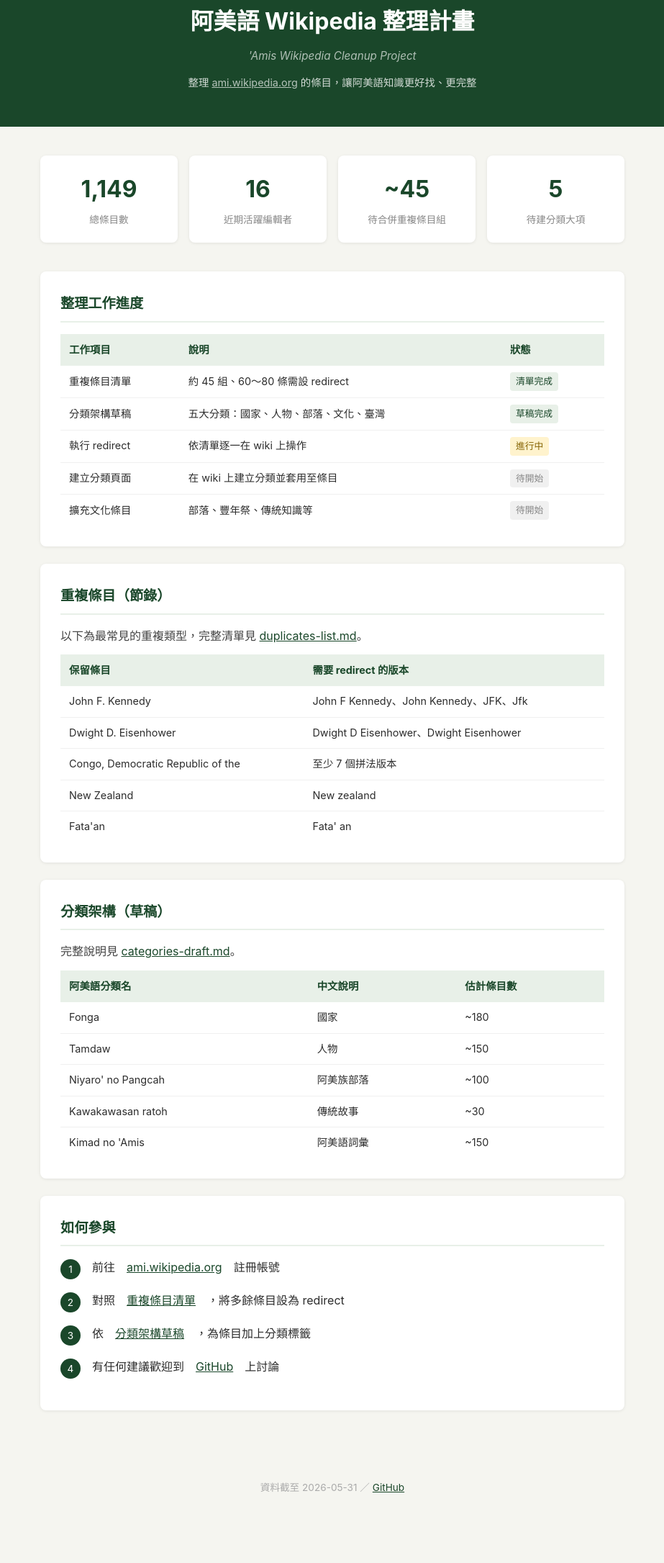
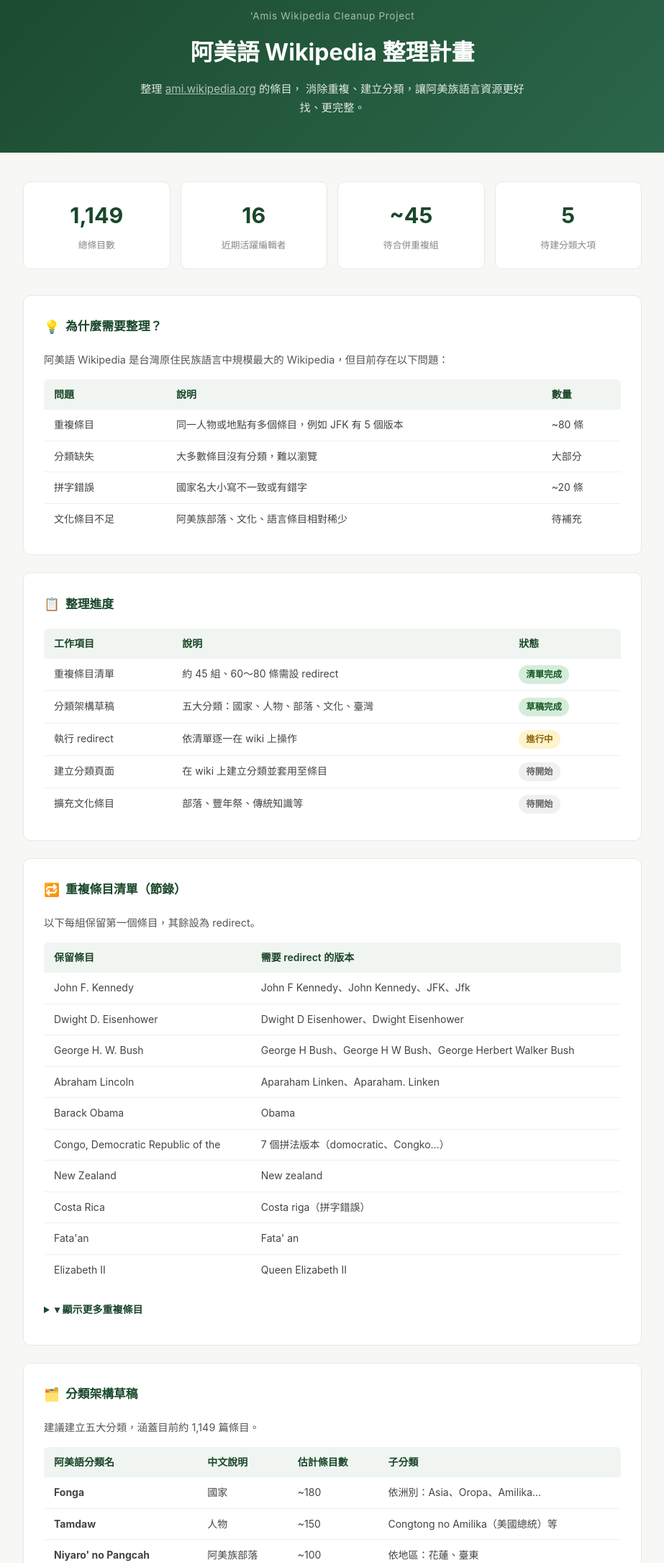
Before and after one commit to ss1111119/ami-wiki-cleanup, a plain HTML site: page index.html in a window 1280 px wide. Shown: the part 45-2216 px from the top of the page at 72% size, without its empty margins (178-1101 px from the left). Before the commit the page ends 2155 px from the top, so only its background shows below. Drawn offline with Linux system fonts and the light colour scheme.

Commit message:
redesign: 重新設計首頁，加入完整內容與摺疊清單

```diff
--- a/index.html
+++ b/index.html
@@ -5,286 +5,258 @@
   <meta name="viewport" content="width=device-width, initial-scale=1.0">
   <title>阿美語 Wikipedia 整理計畫</title>
   <style>
-    * { box-sizing: border-box; margin: 0; padding: 0; }
+    *, *::before, *::after { box-sizing: border-box; margin: 0; padding: 0; }
 
     body {
       font-family: -apple-system, BlinkMacSystemFont, "Segoe UI", "Noto Sans TC", sans-serif;
-      background: #f5f5f0;
-      color: #2c2c2c;
-      line-height: 1.7;
+      background: #f7f7f5;
+      color: #222;
+      font-size: 15px;
+      line-height: 1.75;
     }
 
+    /* ── Header ── */
     header {
-      background: #1a472a;
+      background: linear-gradient(135deg, #1a472a 0%, #2d6a4f 100%);
       color: white;
-      padding: 48px 24px;
+      padding: 56px 24px 48px;
       text-align: center;
     }
+    header .lang { font-size: 0.85rem; opacity: 0.6; letter-spacing: 0.05em; margin-bottom: 10px; }
+    header h1 { font-size: 2rem; font-weight: 700; margin-bottom: 10px; }
+    header .desc { opacity: 0.85; font-size: 0.95rem; max-width: 540px; margin: 0 auto; }
+    header a { color: rgba(255,255,255,0.75); }
 
-    header h1 {
-      font-size: 2rem;
-      margin-bottom: 8px;
+    /* ── Layout ── */
+    main { max-width: 900px; margin: 0 auto; padding: 40px 20px 60px; }
+
+    /* ── Stats ── */
+    .stats {
+      display: grid;
+      grid-template-columns: repeat(4, 1fr);
+      gap: 14px;
+      margin-bottom: 36px;
     }
+    @media (max-width: 600px) { .stats { grid-template-columns: repeat(2, 1fr); } }
+    .stat {
+      background: white;
+      border-radius: 10px;
+      padding: 20px 16px;
+      text-align: center;
+      border: 1px solid #e8e8e4;
+    }
+    .stat .n { font-size: 1.9rem; font-weight: 700; color: #1a472a; }
+    .stat .l { font-size: 0.8rem; color: #888; margin-top: 4px; }
 
-    header p {
-      opacity: 0.8;
-      font-size: 1rem;
-    }
-
-    .subtitle {
-      font-style: italic;
-      font-size: 0.95rem;
-      margin-top: 4px;
-      opacity: 0.65;
-    }
-
-    main {
-      max-width: 860px;
-      margin: 0 auto;
-      padding: 40px 24px;
-    }
-
-    .stats {
-      display: flex;
-      gap: 16px;
-      margin-bottom: 40px;
-      flex-wrap: wrap;
-    }
-
-    .stat-card {
-      flex: 1;
-      min-width: 160px;
+    /* ── Card ── */
+    .card {
       background: white;
-      border-radius: 8px;
-      padding: 20px;
-      text-align: center;
-      box-shadow: 0 1px 4px rgba(0,0,0,0.08);
-    }
-
-    .stat-card .number {
-      font-size: 2rem;
-      font-weight: bold;
-      color: #1a472a;
-    }
-
-    .stat-card .label {
-      font-size: 0.85rem;
-      color: #888;
-      margin-top: 4px;
-    }
-
-    section {
-      background: white;
-      border-radius: 8px;
+      border-radius: 10px;
+      border: 1px solid #e8e8e4;
       padding: 28px;
       margin-bottom: 24px;
-      box-shadow: 0 1px 4px rgba(0,0,0,0.08);
     }
+    .card h2 {
+      font-size: 1.05rem;
+      font-weight: 700;
+      color: #1a472a;
+      margin-bottom: 18px;
+      display: flex;
+      align-items: center;
+      gap: 8px;
+    }
+    .card h2 .icon { font-size: 1.1rem; }
+    .card p { color: #555; margin-bottom: 14px; font-size: 0.9rem; }
 
-    section h2 {
-      font-size: 1.2rem;
-      color: #1a472a;
-      margin-bottom: 16px;
-      padding-bottom: 8px;
-      border-bottom: 2px solid #e8f0e8;
-    }
-
-    section p {
-      margin-bottom: 12px;
-      color: #444;
-    }
-
-    table {
-      width: 100%;
-      border-collapse: collapse;
-      font-size: 0.9rem;
-    }
-
-    th {
-      background: #e8f0e8;
-      text-align: left;
-      padding: 10px 12px;
-      color: #1a472a;
-    }
-
-    td {
-      padding: 9px 12px;
-      border-bottom: 1px solid #f0f0f0;
-    }
-
+    /* ── Table ── */
+    table { width: 100%; border-collapse: collapse; font-size: 0.875rem; }
+    th { background: #f0f5f1; color: #1a472a; text-align: left; padding: 9px 14px; font-weight: 600; }
+    th:first-child { border-radius: 6px 0 0 0; }
+    th:last-child { border-radius: 0 6px 0 0; }
+    td { padding: 9px 14px; border-bottom: 1px solid #f0f0ec; color: #444; vertical-align: top; }
     tr:last-child td { border-bottom: none; }
     tr:hover td { background: #fafff8; }
 
+    /* ── Badge ── */
     .badge {
       display: inline-block;
-      background: #e8f0e8;
-      color: #1a472a;
-      border-radius: 4px;
-      padding: 2px 8px;
-      font-size: 0.8rem;
-      margin-right: 4px;
+      padding: 2px 10px;
+      border-radius: 20px;
+      font-size: 0.78rem;
+      font-weight: 600;
+      white-space: nowrap;
     }
+    .done  { background: #d4edda; color: #155724; }
+    .doing { background: #fff3cd; color: #856404; }
+    .todo  { background: #f0f0f0; color: #666; }
 
-    .steps {
-      counter-reset: step;
-      list-style: none;
-      padding: 0;
+    /* ── Steps ── */
+    .steps { list-style: none; }
+    .steps li {
+      display: flex;
+      gap: 14px;
+      align-items: flex-start;
+      margin-bottom: 14px;
+      font-size: 0.9rem;
+      color: #444;
     }
-
-    .steps li {
-      counter-increment: step;
-      display: flex;
-      align-items: flex-start;
-      gap: 16px;
-      margin-bottom: 16px;
-    }
-
-    .steps li::before {
-      content: counter(step);
+    .step-num {
       background: #1a472a;
       color: white;
-      width: 28px;
-      height: 28px;
+      width: 26px;
+      height: 26px;
       border-radius: 50%;
       display: flex;
       align-items: center;
       justify-content: center;
-      font-size: 0.85rem;
+      font-size: 0.78rem;
+      font-weight: 700;
       flex-shrink: 0;
       margin-top: 2px;
     }
 
-    a {
+    /* ── Details / accordion ── */
+    details { margin-top: 14px; }
+    summary {
+      cursor: pointer;
       color: #1a472a;
-      text-decoration: underline;
+      font-size: 0.875rem;
+      font-weight: 600;
+      padding: 8px 0;
+      user-select: none;
     }
+    summary:hover { opacity: 0.75; }
+    details[open] summary { margin-bottom: 12px; }
 
-    footer {
-      text-align: center;
-      padding: 32px;
-      font-size: 0.85rem;
-      color: #aaa;
-    }
+    a { color: #1a472a; }
+    footer { text-align: center; padding: 28px; font-size: 0.8rem; color: #bbb; }
   </style>
 </head>
 <body>
 
 <header>
+  <div class="lang">'Amis Wikipedia Cleanup Project</div>
   <h1>阿美語 Wikipedia 整理計畫</h1>
-  <p class="subtitle">'Amis Wikipedia Cleanup Project</p>
-  <p style="margin-top:12px; font-size:0.9rem;">整理 <a href="https://ami.wikipedia.org" style="color:rgba(255,255,255,0.85)">ami.wikipedia.org</a> 的條目，讓阿美語知識更好找、更完整</p>
+  <p class="desc">
+    整理 <a href="https://ami.wikipedia.org" target="_blank">ami.wikipedia.org</a> 的條目，
+    消除重複、建立分類，讓阿美族語言資源更好找、更完整。
+  </p>
 </header>
 
 <main>
 
+  <!-- Stats -->
   <div class="stats">
-    <div class="stat-card">
-      <div class="number">1,149</div>
-      <div class="label">總條目數</div>
-    </div>
-    <div class="stat-card">
-      <div class="number">16</div>
-      <div class="label">近期活躍編輯者</div>
-    </div>
-    <div class="stat-card">
-      <div class="number">~45</div>
-      <div class="label">待合併重複條目組</div>
-    </div>
-    <div class="stat-card">
-      <div class="number">5</div>
-      <div class="label">待建分類大項</div>
-    </div>
+    <div class="stat"><div class="n">1,149</div><div class="l">總條目數</div></div>
+    <div class="stat"><div class="n">16</div><div class="l">近期活躍編輯者</div></div>
+    <div class="stat"><div class="n">~45</div><div class="l">待合併重複組</div></div>
+    <div class="stat"><div class="n">5</div><div class="l">待建分類大項</div></div>
   </div>
 
-  <section>
-    <h2>整理工作進度</h2>
+  <!-- 為什麼要整理 -->
+  <div class="card">
+    <h2><span class="icon">💡</span> 為什麼需要整理？</h2>
+    <p>阿美語 Wikipedia 是台灣原住民族語言中規模最大的 Wikipedia，但目前存在以下問題：</p>
     <table>
-      <thead>
-        <tr>
-          <th>工作項目</th>
-          <th>說明</th>
-          <th>狀態</th>
-        </tr>
-      </thead>
+      <thead><tr><th>問題</th><th>說明</th><th>數量</th></tr></thead>
       <tbody>
-        <tr>
-          <td>重複條目清單</td>
-          <td>約 45 組、60～80 條需設 redirect</td>
-          <td><span class="badge">清單完成</span></td>
-        </tr>
-        <tr>
-          <td>分類架構草稿</td>
-          <td>五大分類：國家、人物、部落、文化、臺灣</td>
-          <td><span class="badge">草稿完成</span></td>
-        </tr>
-        <tr>
-          <td>執行 redirect</td>
-          <td>依清單逐一在 wiki 上操作</td>
-          <td><span class="badge" style="background:#fff3cd;color:#856404;">進行中</span></td>
-        </tr>
-        <tr>
-          <td>建立分類頁面</td>
-          <td>在 wiki 上建立分類並套用至條目</td>
-          <td><span class="badge" style="background:#f0f0f0;color:#888;">待開始</span></td>
-        </tr>
-        <tr>
-          <td>擴充文化條目</td>
-          <td>部落、豐年祭、傳統知識等</td>
-          <td><span class="badge" style="background:#f0f0f0;color:#888;">待開始</span></td>
-        </tr>
+        <tr><td>重複條目</td><td>同一人物或地點有多個條目，例如 JFK 有 5 個版本</td><td>~80 條</td></tr>
+        <tr><td>分類缺失</td><td>大多數條目沒有分類，難以瀏覽</td><td>大部分</td></tr>
+        <tr><td>拼字錯誤</td><td>國家名大小寫不一致或有錯字</td><td>~20 條</td></tr>
+        <tr><td>文化條目不足</td><td>阿美族部落、文化、語言條目相對稀少</td><td>待補充</td></tr>
       </tbody>
     </table>
-  </section>
+  </div>
 
-  <section>
-    <h2>重複條目（節錄）</h2>
-    <p>以下為最常見的重複類型，完整清單見 <a href="duplicates/duplicates-list.md">duplicates-list.md</a>。</p>
+  <!-- 進度 -->
+  <div class="card">
+    <h2><span class="icon">📋</span> 整理進度</h2>
     <table>
-      <thead>
-        <tr><th>保留條目</th><th>需要 redirect 的版本</th></tr>
-      </thead>
+      <thead><tr><th>工作項目</th><th>說明</th><th>狀態</th></tr></thead>
+      <tbody>
+        <tr><td>重複條目清單</td><td>約 45 組、60～80 條需設 redirect</td><td><span class="badge done">清單完成</span></td></tr>
+        <tr><td>分類架構草稿</td><td>五大分類：國家、人物、部落、文化、臺灣</td><td><span class="badge done">草稿完成</span></td></tr>
+        <tr><td>執行 redirect</td><td>依清單逐一在 wiki 上操作</td><td><span class="badge doing">進行中</span></td></tr>
+        <tr><td>建立分類頁面</td><td>在 wiki 上建立分類並套用至條目</td><td><span class="badge todo">待開始</span></td></tr>
+        <tr><td>擴充文化條目</td><td>部落、豐年祭、傳統知識等</td><td><span class="badge todo">待開始</span></td></tr>
+      </tbody>
+    </table>
+  </div>
+
+  <!-- 重複條目 -->
+  <div class="card">
+    <h2><span class="icon">🔁</span> 重複條目清單（節錄）</h2>
+    <p>以下每組保留第一個條目，其餘設為 redirect。</p>
+    <table>
+      <thead><tr><th>保留條目</th><th>需要 redirect 的版本</th></tr></thead>
       <tbody>
         <tr><td>John F. Kennedy</td><td>John F Kennedy、John Kennedy、JFK、Jfk</td></tr>
         <tr><td>Dwight D. Eisenhower</td><td>Dwight D Eisenhower、Dwight Eisenhower</td></tr>
-        <tr><td>Congo, Democratic Republic of the</td><td>至少 7 個拼法版本</td></tr>
+        <tr><td>George H. W. Bush</td><td>George H Bush、George H W Bush、George Herbert Walker Bush</td></tr>
+        <tr><td>Abraham Lincoln</td><td>Aparaham Linken、Aparaham. Linken</td></tr>
+        <tr><td>Barack Obama</td><td>Obama</td></tr>
+        <tr><td>Congo, Democratic Republic of the</td><td>7 個拼法版本（domocratic、Congko…）</td></tr>
         <tr><td>New Zealand</td><td>New zealand</td></tr>
+        <tr><td>Costa Rica</td><td>Costa riga（拼字錯誤）</td></tr>
         <tr><td>Fata'an</td><td>Fata' an</td></tr>
+        <tr><td>Elizabeth II</td><td>Queen Elizabeth II</td></tr>
       </tbody>
     </table>
-  </section>
+    <details>
+      <summary>▾ 顯示更多重複條目</summary>
+      <table>
+        <thead><tr><th>保留條目</th><th>需要 redirect 的版本</th></tr></thead>
+        <tbody>
+          <tr><td>Franklin D. Roosevelt</td><td>Franklin D Roosevelt、Franklin Roosevelt</td></tr>
+          <tr><td>Harry S. Truman</td><td>Harry S Truman、Harry Truman</td></tr>
+          <tr><td>Lyndon B. Johnson</td><td>Lyndon B Johnson、Lyndon Johnson</td></tr>
+          <tr><td>Ulysses S. Grant</td><td>Ulysses S Grant、Ulysses Grant</td></tr>
+          <tr><td>Warren G. Harding</td><td>Warren G Harding、Warren Harding</td></tr>
+          <tr><td>James A. Garfield</td><td>James A Garfield、James Garfield</td></tr>
+          <tr><td>James K. Polk</td><td>James K Polk、James Polk</td></tr>
+          <tr><td>Chester A. Arthur</td><td>Chester A Arthur、Chester Arthur</td></tr>
+          <tr><td>Rutherford B. Hayes</td><td>Rutherford B Hayes、Rutherford Hayes</td></tr>
+          <tr><td>Bill Clinton</td><td>William Jefferson Clinton</td></tr>
+          <tr><td>Charles III</td><td>King Charles III</td></tr>
+          <tr><td>Marshall Islands</td><td>Marshall Island</td></tr>
+          <tr><td>Papua New Guinea</td><td>Papua new guinea</td></tr>
+          <tr><td>El Salvador</td><td>El salvador</td></tr>
+          <tr><td>Misacepo'</td><td>（重複出現兩次，需確認內容）</td></tr>
+        </tbody>
+      </table>
+    </details>
+  </div>
 
-  <section>
-    <h2>分類架構（草稿）</h2>
-    <p>完整說明見 <a href="categories/categories-draft.md">categories-draft.md</a>。</p>
+  <!-- 分類架構 -->
+  <div class="card">
+    <h2><span class="icon">🗂️</span> 分類架構草稿</h2>
+    <p>建議建立五大分類，涵蓋目前約 1,149 篇條目。</p>
     <table>
-      <thead>
-        <tr><th>阿美語分類名</th><th>中文說明</th><th>估計條目數</th></tr>
-      </thead>
+      <thead><tr><th>阿美語分類名</th><th>中文說明</th><th>估計條目數</th><th>子分類</th></tr></thead>
       <tbody>
-        <tr><td>Fonga</td><td>國家</td><td>~180</td></tr>
-        <tr><td>Tamdaw</td><td>人物</td><td>~150</td></tr>
-        <tr><td>Niyaro' no Pangcah</td><td>阿美族部落</td><td>~100</td></tr>
-        <tr><td>Kawakawasan ratoh</td><td>傳統故事</td><td>~30</td></tr>
-        <tr><td>Kimad no 'Amis</td><td>阿美語詞彙</td><td>~150</td></tr>
+        <tr><td><strong>Fonga</strong></td><td>國家</td><td>~180</td><td>依洲別：Asia、Oropa、Amilika…</td></tr>
+        <tr><td><strong>Tamdaw</strong></td><td>人物</td><td>~150</td><td>Congtong no Amilika（美國總統）等</td></tr>
+        <tr><td><strong>Niyaro' no Pangcah</strong></td><td>阿美族部落</td><td>~100</td><td>依地區：花蓮、臺東</td></tr>
+        <tr><td><strong>Kawakawasan ratoh</strong></td><td>傳統故事</td><td>~30</td><td>—</td></tr>
+        <tr><td><strong>Kimad no 'Amis</strong></td><td>阿美語詞彙</td><td>~150</td><td>植物、動物、食物</td></tr>
       </tbody>
     </table>
-  </section>
+  </div>
 
-  <section>
-    <h2>如何參與</h2>
-    <ol class="steps">
-      <li>前往 <a href="https://ami.wikipedia.org">ami.wikipedia.org</a> 註冊帳號</li>
-      <li>對照<a href="duplicates/duplicates-list.md">重複條目清單</a>，將多餘條目設為 redirect</li>
-      <li>依<a href="categories/categories-draft.md">分類架構草稿</a>，為條目加上分類標籤</li>
-      <li>有任何建議歡迎到 <a href="https://github.com/ss1111119/ami-wiki-cleanup">GitHub</a> 上討論</li>
-    </ol>
-  </section>
+  <!-- 如何參與 -->
+  <div class="card">
+    <h2><span class="icon">🙌</span> 如何參與</h2>
+    <ul class="steps">
+      <li><span class="step-num">1</span><span>前往 <a href="https://ami.wikipedia.org" target="_blank">ami.wikipedia.org</a> 註冊帳號（免費）</span></li>
+      <li><span class="step-num">2</span><span>對照上方重複條目清單，將多餘條目設為 redirect（操作說明：編輯頁面，內容改為 <code>#REDIRECT [[正確條目名]]</code>）</span></li>
+      <li><span class="step-num">3</span><span>依分類架構，為條目加上分類標籤（操作說明：在條目底部加入 <code>[[Kasizengil:分類名]]</code>）</span></li>
+      <li><span class="step-num">4</span><span>有任何建議或問題，歡迎到 <a href="https://github.com/ss1111119/ami-wiki-cleanup" target="_blank">GitHub</a> 上留言討論</span></li>
+    </ul>
+  </div>
 
 </main>
 
-<footer>
-  <p>資料截至 2026-05-31 ／ <a href="https://github.com/ss1111119/ami-wiki-cleanup">GitHub</a></p>
-</footer>
+<footer>資料截至 2026-05-31 ／ <a href="https://github.com/ss1111119/ami-wiki-cleanup" target="_blank">GitHub</a></footer>
 
 </body>
 </html>
```
